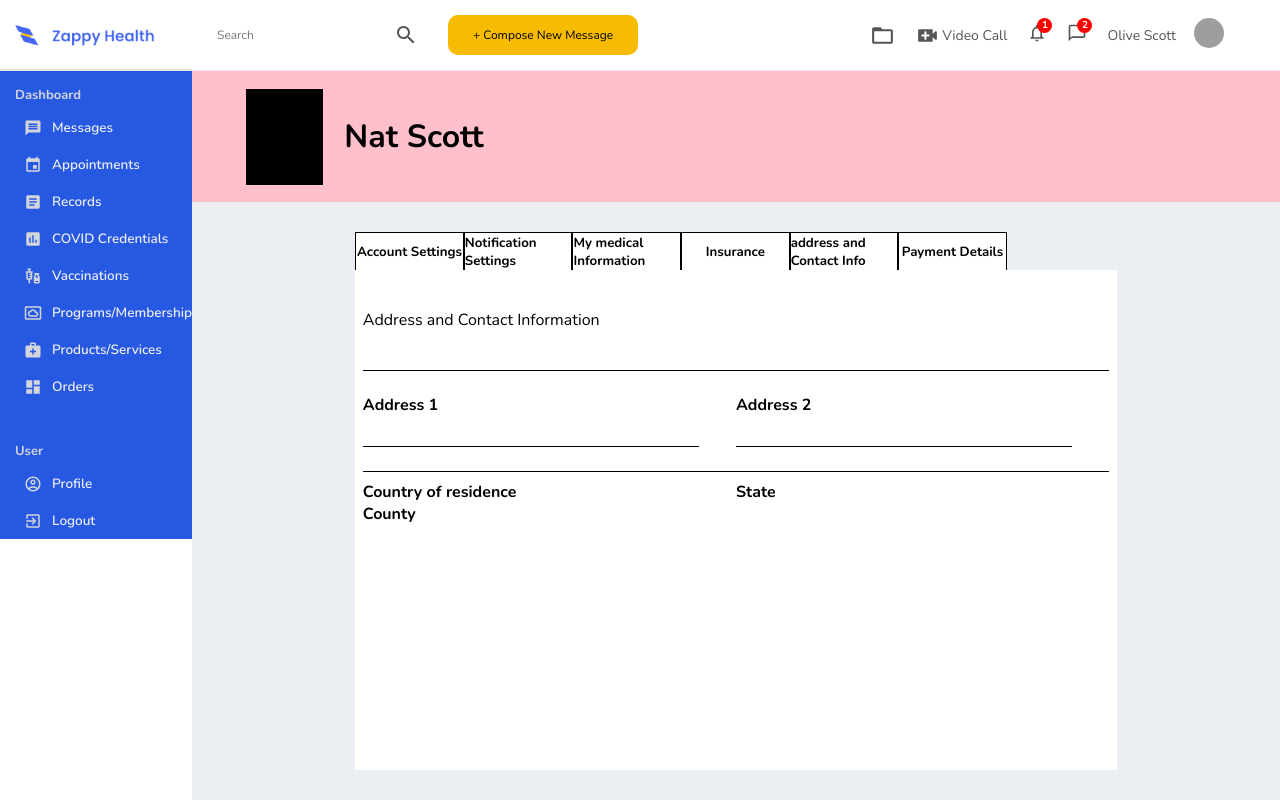
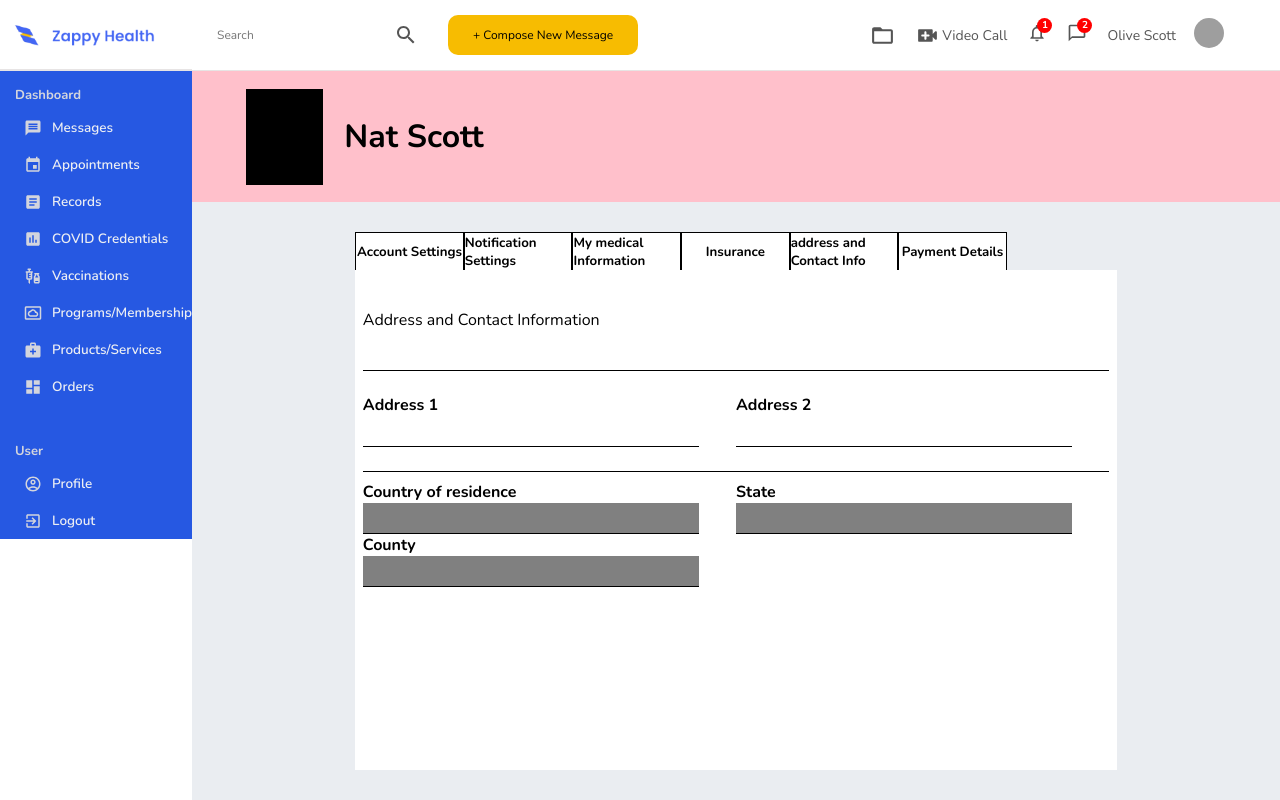
Before and after one commit to nascott94/telahealth-portal, a React (Create React App) app: page /profile in a window 1280 px wide. Both pictures are taken after a click on the element "address and Contact Info". Built offline with nearby package versions, Linux system fonts and the light colour scheme; grey boxes are pictures that could not be loaded.

Commit message:
pushing for day

```diff
--- a/src/components/profilepage/AddressContactInfo.js
+++ b/src/components/profilepage/AddressContactInfo.js
@@ -69,6 +69,13 @@ const CountryContainerRight = styled.div`
   flex-direction: column;
 `;
 
+const InputBoxGrey = styled.div`
+  height: 30px;
+  width: 90%;
+  background-color: grey;
+  border-bottom: 1px solid black;
+`;
+
 const AddressContactInfo = () => {
   return (
     <>
@@ -87,10 +94,13 @@ const AddressContactInfo = () => {
         <CountryContainer>
           <CountryContainerLeft>
             <h4>Country of residence</h4>
+            <InputBoxGrey></InputBoxGrey>
             <h4>County</h4>
+            <InputBoxGrey></InputBoxGrey>
           </CountryContainerLeft>
           <CountryContainerRight>
             <h4>State</h4>
+            <InputBoxGrey></InputBoxGrey>
           </CountryContainerRight>
         </CountryContainer>
       </Container>
```
